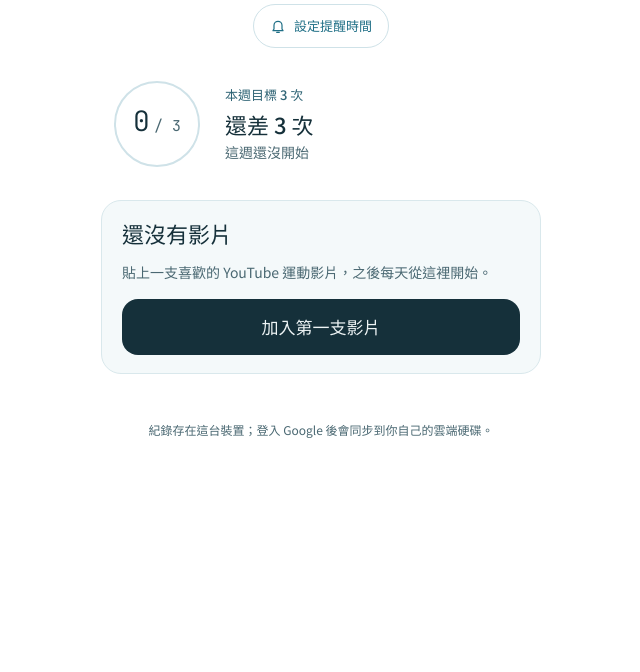
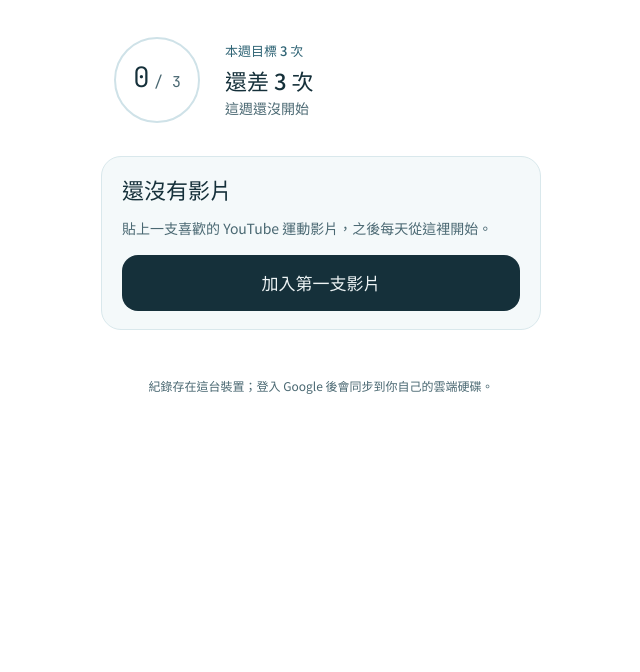
Before and after one commit to rogertw87/haohao-move, a plain HTML site: page index.html in a window 1280 px wide. Shown: the part 128-800 px from the top of the page, without its empty margins (319-959 px from the left). Drawn offline with Linux system fonts and the light colour scheme.

Commit message:
首頁拿掉「設定提醒時間」按鈕，改從選單的「每週目標與提醒」進入
Co-Authored-By: Claude Opus 5.5 <noreply@anthropic.com>
Claude-Session: https://claude.ai/code/session_01W1TiCYaNuR1XGnyvbPtYNm

```diff
--- a/index.html
+++ b/index.html
@@ -747,12 +747,10 @@ a:not(.btn):hover { color: var(--ink); }
     var arc = Math.min(done / goal, 1) * RING_C;
     var head = done >= goal ? '本週達標' : '還差 ' + (goal - done) + ' 次';
     var sub = wk.minutes > 0 ? '本週 ' + wk.minutes + ' 分鐘' : '這週還沒開始';
-    var pill = hasSettings() && s.days.length ? daysText(s.days) + ' · <span class="mono">' + s.time + '</span> 提醒' : '設定提醒時間';
     var vids = videoList();
     return '<main class="screen home">' +
       menuHTML() +
       '<h1 class="wordmark">好好運動</h1>' +
-      '<button class="pill" data-act="reminders">' + uiIcon('bell', 16) + '<span>' + pill + '</span></button>' +
       noticeHTML() +
       '<section class="week" aria-label="本週目標">' +
         '<div class="ring"><svg width="96" height="96" viewBox="0 0 96 96" role="img" aria-label="本週完成 ' + done + ' 次，目標 ' + goal + ' 次">' +
@@ -806,6 +804,7 @@ a:not(.btn):hover { color: var(--ink); }
     var standalone = window.matchMedia && window.matchMedia('(display-mode: standalone)').matches;
     return '<div class="menu" id="menu"><button class="menu-btn" data-act="menu" aria-label="選單" aria-expanded="' + state.menu + '">' + uiIcon('more', 20) + '</button>' +
       (state.menu ? '<div class="menu-pop">' +
+        '<button class="menu-item" data-act="reminders">' + uiIcon('bell') + '<span>每週目標與提醒</span></button>' +
         (syncOn ? '<button class="menu-item" data-act="panel" data-v="sync">' + uiIcon('cloud') + '<span>雲端同步</span>' + (stText ? '<span class="menu-st">' + stText + '</span>' : '') + '</button>' : '') +
         '<button class="menu-item" data-act="theme">' + uiIcon(dark ? 'sun' : 'moon') + '<span>' + (dark ? '淺色模式' : '深色模式') + '</span></button>' +
         '<button class="menu-item" data-act="menu-sub" data-v="fsz" aria-expanded="' + (state.menuSub === 'fsz') + '">' + uiIcon('size') + '<span>字體大小</span><span class="menu-st">' + ['標準', '大', '特大'][data.ui.fsz] + '</span></button>' +
```
